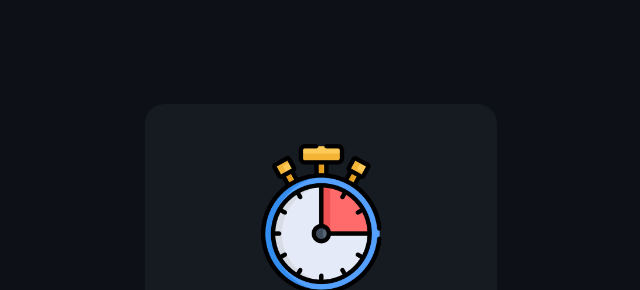
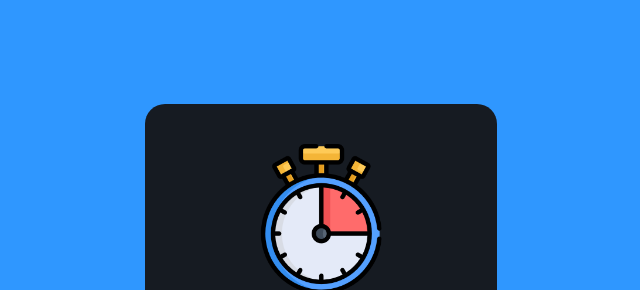
Before and after one commit to Luan-Pinheiro/Cronometro, a website built with Vite: page index.html in a window 1280 px wide. Shown: the part 118-408 px from the top of the page, without its empty margins (319-959 px from the left). Built offline with nearby package versions, Linux system fonts and the light colour scheme.

Commit message:
styles: changed background color

```diff
--- a/src/styles/main.css
+++ b/src/styles/main.css
@@ -10,7 +10,7 @@
 
 html,
 body {
-    background: #0d1117;
+    background: #2f97ff;
 }
 
 /* Cronometro */
```
